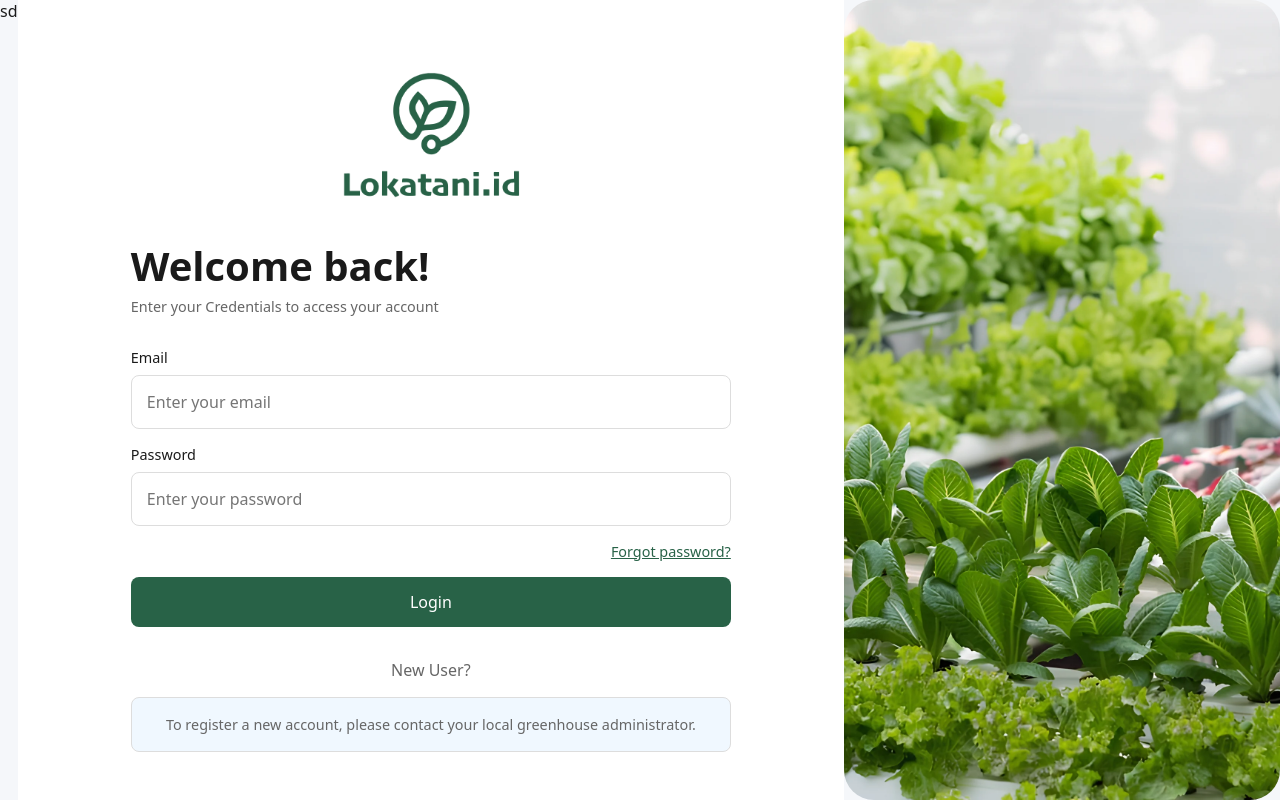
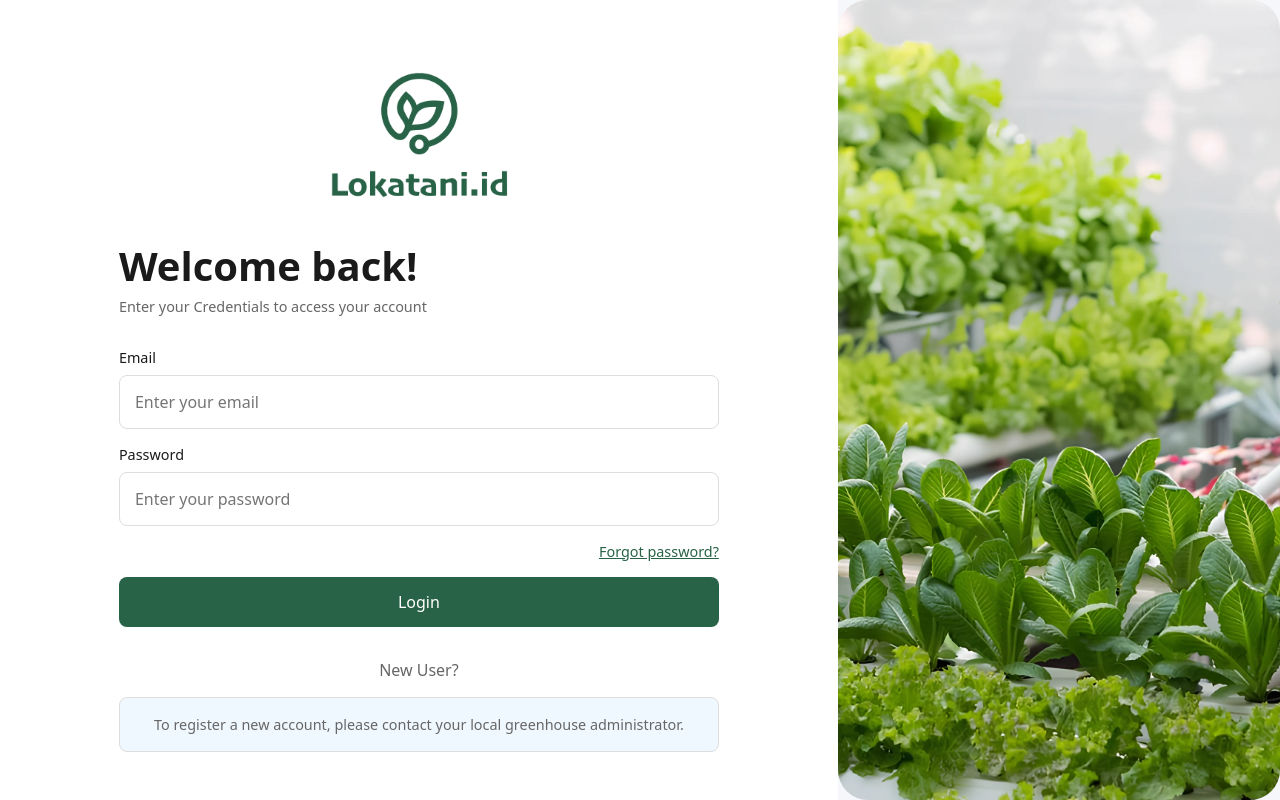
Before and after one commit to Tamatimtam/Lokatech-Greenhouse-Monitoring, a Flask app: page / in a window 1280 px wide. Run offline with Flask 3, Linux system fonts and the light colour scheme; some libraries are stand-ins or nearby versions.

Commit message:
fix typo

```diff
--- a/templates/login.html
+++ b/templates/login.html
@@ -7,7 +7,7 @@
 {% endblock %}
 
 {% block content %}
-<div class="login-container">sd
+<div class="login-container">
     <div class="login-form-section">
         <img src="{{ url_for('static', filename='images/lokatech-logo.png') }}" alt="Lokatani.id Logo" style="width: 200px;">
 
```
